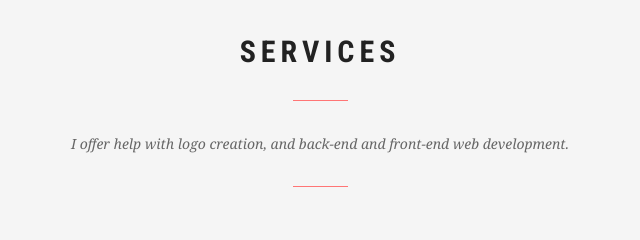
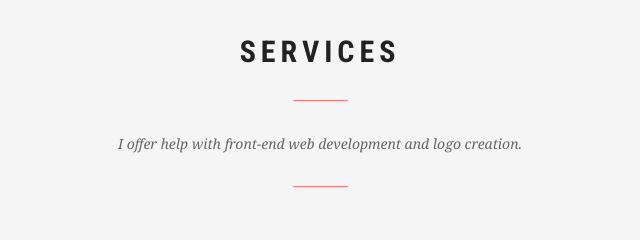
Before and after one commit to obittoh/obittoh.github.io, a plain HTML site: page index.html in a window 1280 px wide. Shown: the part 1960-2200 px from the top of the page, 320-960 px from the left. Drawn offline with nearby package versions, Linux system fonts and the light colour scheme; some packages are replaced by stand-ins of ours; a script that the page names is missing.

```diff
--- a/index.html
+++ b/index.html
@@ -270,7 +270,7 @@
 						<h2 class="module-title">Services</h2>
 						<div class="module-line"></div>
 						<div class="module-subtitle">
-							I offer help with logo creation, and back-end and front-end web development.
+							I offer help with front-end web development and logo creation.
 						<div class="module-line"></div>
 					</div>
 
```
